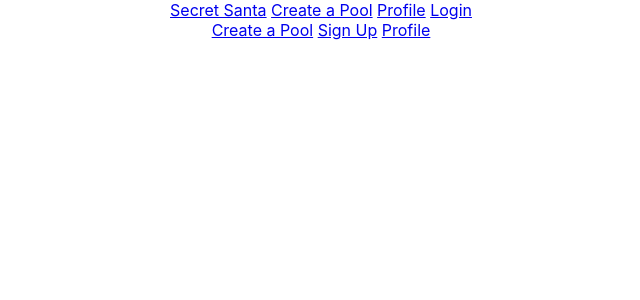
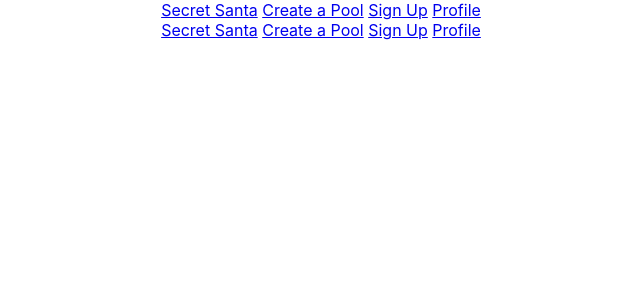
Before and after one commit to snazzyj/SecretSanta, a React (Create React App) app: page / in a window 1280 px wide. Shown: the top 300 px of the page, without its empty margins (319-959 px from the left). Built offline with nearby package versions, Linux system fonts and the light colour scheme.

Commit message:
Moved navigation to seperate component

```diff
--- a/src/App.js
+++ b/src/App.js
@@ -5,7 +5,7 @@ import './App.css';
 import CreatePool from './CreatePool/createpool';
 import SignUp from './Signup/signup';
 import Profile from './Profile/profile';
-import HomePage from './HomePage/homepage';
+import NavBar from './HomePage/navbar';
 import Pairs from './Pairings/pairs';
 import SecretSantaContext from './SecretSantaContext';
 
@@ -35,20 +35,12 @@ class App extends Component {
 
         <SecretSantaContext.Provider value={contextValue}>
 
-          <nav className="App__Nav">
-            <Link to="/">Secret Santa</Link>
-            <span> </span>
-            <Link to="/create">Create a Pool</Link>
-            <span> </span>
-            <Link to="/profile">Profile</Link>
-            <span> </span>
-            <Link to="/login">Login</Link>
-          </nav>
+          <NavBar />
 
           <main>
 
             <Switch>
-              <Route exact path="/" component={HomePage} />
+              <Route exact path="/" component={NavBar} />
               <Route exact path="/create" component={CreatePool} />
               <Route exact path="/pairs" component={Pairs} />
               <Route exact path="/signup" component={SignUp} />
--- a/src/HomePage/homepage.js
+++ b/src/HomePage/navbar.js
@@ -1,20 +1,23 @@
 import React, {Component} from 'react';
 import {Link} from 'react-router-dom';
 
-class HomePage extends Component {
+class NavBar extends Component {
 
     render() {
         return(
-            <section>
+            <nav>
+                <Link to="/">Secret Santa</Link>
+                <span> </span>
                 <Link to="/create">Create a Pool</Link>
                 <span> </span>
                 <Link to="/signup">Sign Up</Link>
                 <span> </span>
                 <Link to="/profile">Profile</Link>
-            </section>
+            </nav>
         )
     }
 
 }
 
-export default HomePage;
+export default NavBar
+;
```
